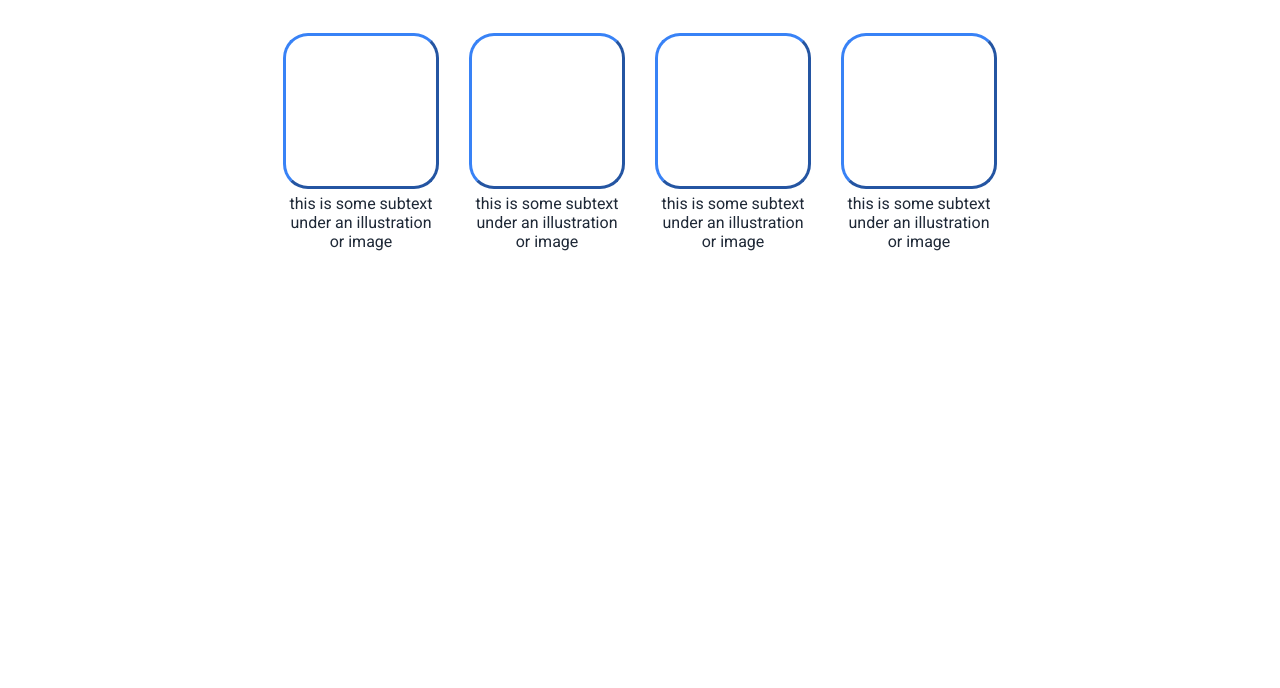
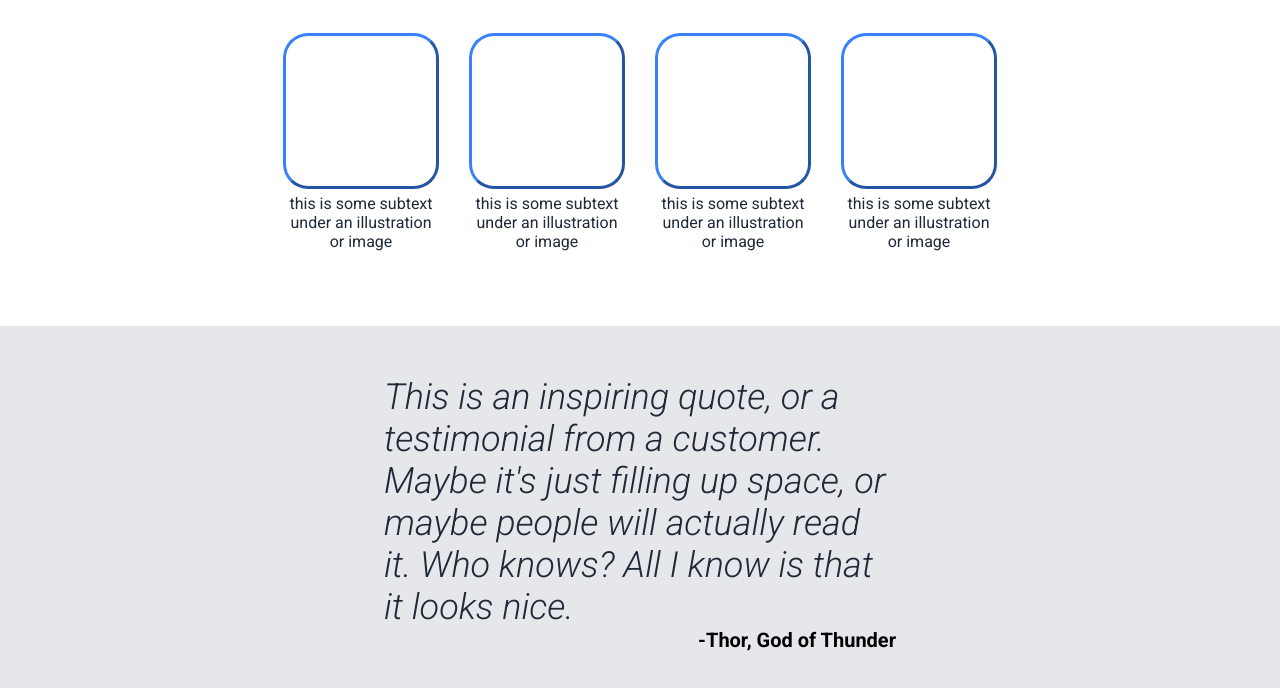
Before and after one commit to BrodyMoorman/odin-landing, a plain HTML site: page index.html in a window 1280 px wide. Shown: the part 570-1258 px from the top of the page. Before the commit the page ends 896 px from the top, so only its background shows below. Drawn offline with Linux system fonts and the light colour scheme.

Commit message:
Added Html and Css for the quote section

```diff
--- a/index.html
+++ b/index.html
@@ -6,8 +6,8 @@
     <meta name="viewport" content="width=device-width, initial-scale=1.0">
     <link rel="stylesheet" href="style.css">
     <link rel="preconnect" href="https://fonts.googleapis.com">
-<link rel="preconnect" href="https://fonts.gstatic.com" crossorigin>
-<link href="https://fonts.googleapis.com/css2?family=Roboto:ital,wght@0,400;0,700;0,900;1,400&display=swap" rel="stylesheet">
+    <link rel="preconnect" href="https://fonts.gstatic.com" crossorigin>
+    <link href="https://fonts.googleapis.com/css2?family=Roboto:ital,wght@0,400;0,700;0,900;1,300;1,400&display=swap" rel="stylesheet">
     <title>Brody's Landing Page</title>
 </head>
 <body>
@@ -53,4 +53,11 @@
             </div>
         </div>
     </div>
+    <div class="section-three">
+        <div class="quote-container">
+            <div class="quote">This is an inspiring quote, or a testimonial from a customer. Maybe it's just filling up space, or maybe people will actually read it. Who knows? All I know is that it looks nice.</div>
+            <div class="quote-author">-Thor, God of Thunder</div>
+        </div>
+    </div>
+</body>
 </html>
--- a/style.css
+++ b/style.css
@@ -24,7 +24,7 @@ a{
 .header {
     display: flex;
     justify-content: space-between;
-    padding: 10px;
+    padding: 10px 22.5% 10px;
     align-items: center;
 }
 .logo{
@@ -110,3 +110,22 @@ a{
     text-align: center;
     color: #1F2937;
 }
+.section-three {
+    background-color: #E5E7EB;
+    display: flex;
+    flex-direction: column;
+    align-items: center;
+    padding: 50px 30% 50px;
+}
+.quote {
+    font-size: 36px;
+    font-style: italic;
+    font-weight: 300;
+    color: #1F2937;
+}
+.quote-author {
+    display: flex;
+    justify-content: flex-end;
+    font-weight: bold;
+    font-size: 20px;
+}
```
